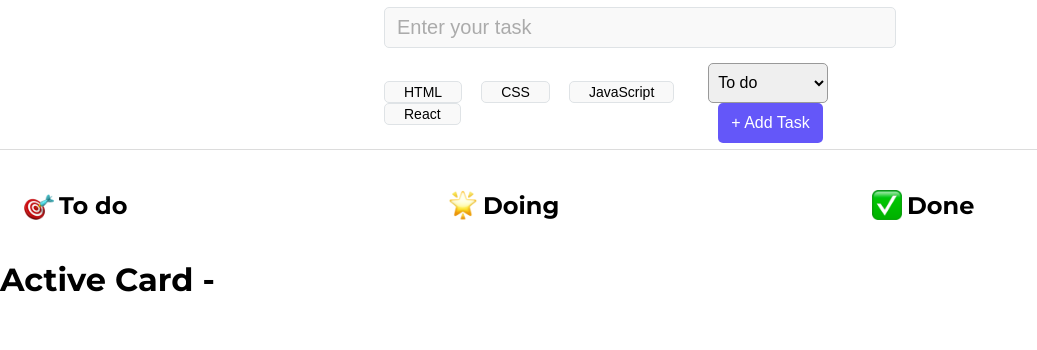
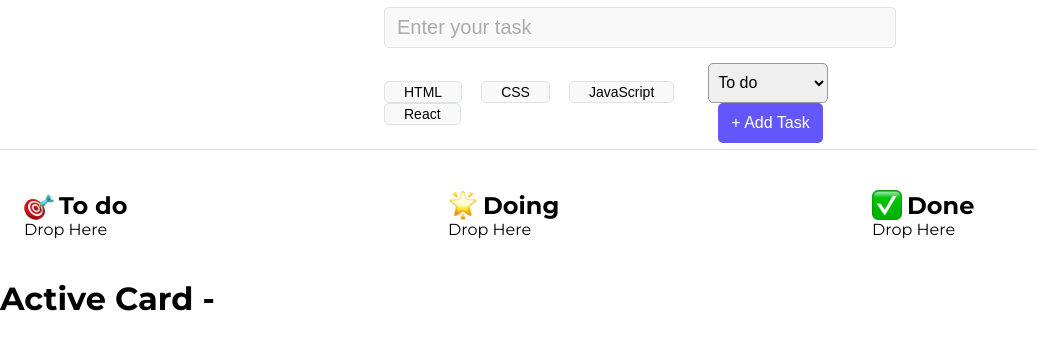
Before and after one commit to fridahenriksen1/tasktrek, a React (Vite) app: page / in a window 1280 px wide. Shown: the top 350 px of the page, without its empty margins (0-1037 px from the left). Built offline with nearby package versions, Linux system fonts and the light colour scheme.

Commit message:
Drop here text

```diff
--- a/src/components/TaskColumn.jsx
+++ b/src/components/TaskColumn.jsx
@@ -3,6 +3,7 @@ import React from "react";
 
 import "./TaskColumn.css";
 import TaskCard from "./TaskCard";
+import DropArea from "./DropArea";
 
 const TaskColumn = ({
   title,
@@ -19,17 +20,21 @@ const TaskColumn = ({
         {title}
       </h2>
 
+      <DropArea />
+
       {tasks.map(
         (task, index) =>
           task.status === status && (
+            <React.Fragment key={index}>
               <TaskCard
-              key={index}
                 title={task.task}
                 tags={task.tags}
                 handleDelete={handleDelete}
                 index={index}
                 setActiveCard={setActiveCard}
               />
+              <DropArea />
+            </React.Fragment>
           )
       )}
     </section>
```
Lines whose indentation alone changed are shown as unchanged.
